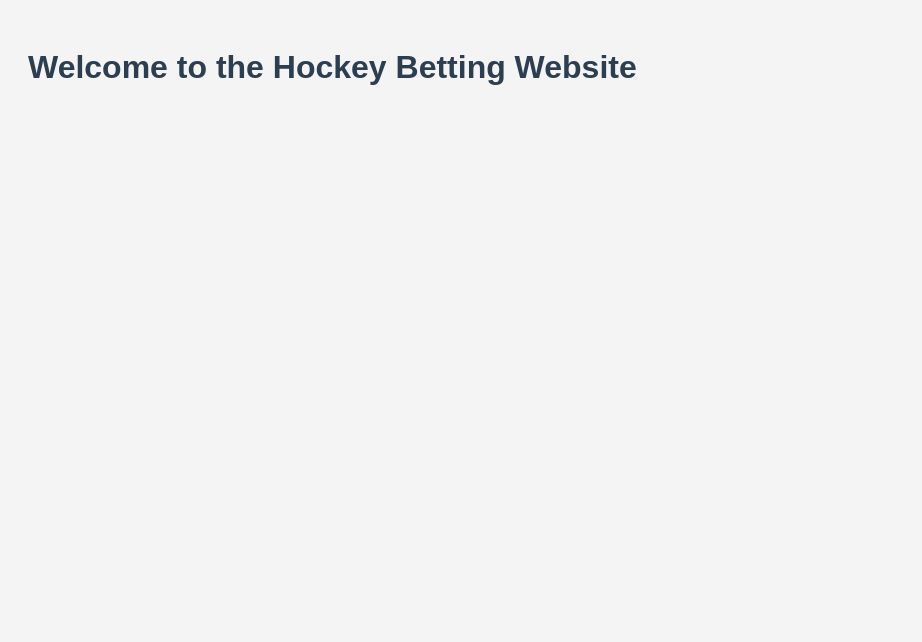
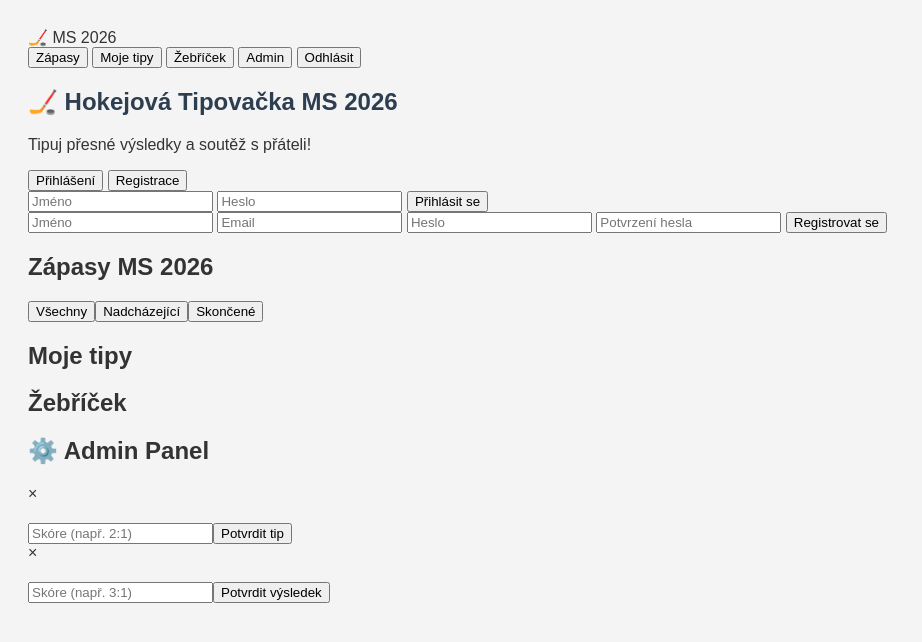
Before and after one commit to Mkrivak/ms2026tipovacka, a website: page index.html in a window 1280 px wide. Shown: the whole page, without its empty margins (0-922 px from the left). Drawn offline with Linux system fonts and the light colour scheme.

Commit message:
Update HTML for Hockey Betting site to Czech

```diff
--- a/index.html
+++ b/index.html
@@ -1,13 +1,60 @@
 <!DOCTYPE html>
-<html lang="en">
+<html lang="cs">
 <head>
     <meta charset="UTF-8">
     <meta name="viewport" content="width=device-width, initial-scale=1.0">
-    <title>Hockey Betting</title>
+    <title>🏒 Hokejová Tipovačka MS 2026</title>
     <link rel="stylesheet" href="styles.css">
 </head>
 <body>
-    <h1>Welcome to the Hockey Betting Website</h1>
+    <div class="container">
+        <nav class="navbar">
+            <div class="navbar-content">
+                <div class="logo">🏒 MS 2026</div>
+                <div class="nav-menu" id="navMenu">
+                    <button class="nav-btn" onclick="showSection('dashboard')">Zápasy</button>
+                    <button class="nav-btn" onclick="showSection('myBets')">Moje tipy</button>
+                    <button class="nav-btn" onclick="showSection('leaderboard')">Žebříček</button>
+                    <button class="nav-btn" onclick="showSection('admin')">Admin</button>
+                    <button class="nav-btn logout-btn" onclick="logout()">Odhlásit</button>
+                </div>
+            </div>
+        </nav>
+
+        <section id="authSection" class="auth-section">
+            <div class="auth-box">
+                <h1>🏒 Hokejová Tipovačka MS 2026</h1>
+                <p>Tipuj přesné výsledky a soutěž s přáteli!</p>
+                <div class="auth-toggle">
+                    <button class="toggle-btn active" onclick="toggleAuth('login')">Přihlášení</button>
+                    <button class="toggle-btn" onclick="toggleAuth('register')">Registrace</button>
+                </div>
+                <form id="loginForm" class="auth-form active" onsubmit="app.handleLogin(event)">
+                    <input type="text" id="loginUsername" placeholder="Jméno" required>
+                    <input type="password" id="loginPassword" placeholder="Heslo" required>
+                    <button type="submit" class="btn btn-primary">Přihlásit se</button>
+                </form>
+                <form id="registerForm" class="auth-form" onsubmit="app.handleRegister(event)">
+                    <input type="text" id="regUsername" placeholder="Jméno" required>
+                    <input type="email" id="regEmail" placeholder="Email" required>
+                    <input type="password" id="regPassword" placeholder="Heslo" required>
+                    <input type="password" id="regPasswordConfirm" placeholder="Potvrzení hesla" required>
+                    <button type="submit" class="btn btn-primary">Registrovat se</button>
+                </form>
+            </div>
+        </section>
+
+        <section id="appSection" class="app-section hidden">
+            <div id="dashboard" class="section"><div class="section-header"><h2>Zápasy MS 2026</h2><p id="userGreeting"></p></div><div class="filter-buttons"><button class="filter-btn active" onclick="filterMatches('all')">Všechny</button><button class="filter-btn" onclick="filterMatches('upcoming')">Nadcházející</button><button class="filter-btn" onclick="filterMatches('finished')">Skončené</button></div><div id="matchesList" class="matches-list"></div></div>
+            <div id="myBets" class="section hidden"><div class="section-header"><h2>Moje tipy</h2></div><div id="myBetsList" class="bets-list"></div></div>
+            <div id="leaderboard" class="section hidden"><div class="section-header"><h2>Žebříček</h2></div><div id="leaderboardList" class="leaderboard-list"></div></div>
+            <div id="admin" class="section hidden"><div class="section-header"><h2>⚙️ Admin Panel</h2></div><div id="adminPanel" class="admin-panel"></div></div>
+        </section>
+    </div>
+
+    <div id="betModal" class="modal hidden"><div class="modal-content"><span class="close" onclick="closeBetModal()">&times;</span><h2 id="modalTitle"></h2><form id="betForm" onsubmit="app.confirmBet(event)"><input type="text" id="betScore" placeholder="Skóre (např. 2:1)" required><button type="submit" class="btn btn-primary">Potvrdit tip</button></form></div></div>
+    <div id="resultModal" class="modal hidden"><div class="modal-content"><span class="close" onclick="closeResultModal()">&times;</span><h2 id="resultModalTitle"></h2><form id="resultForm" onsubmit="app.confirmResult(event)"><input type="text" id="resultScore" placeholder="Skóre (např. 3:1)" required><button type="submit" class="btn btn-primary">Potvrdit výsledek</button></form></div></div>
+
     <script src="app.js"></script>
 </body>
 </html>
```
